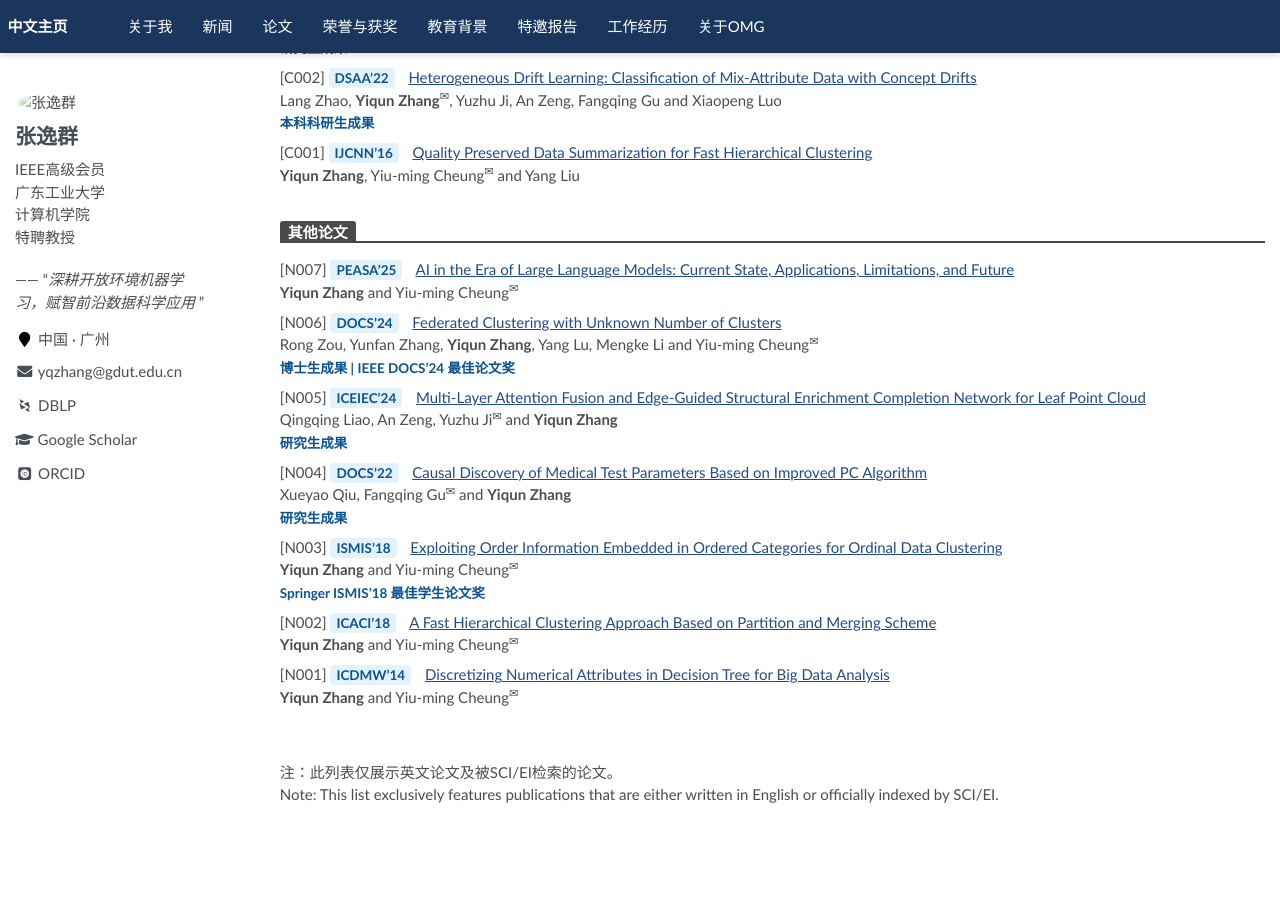
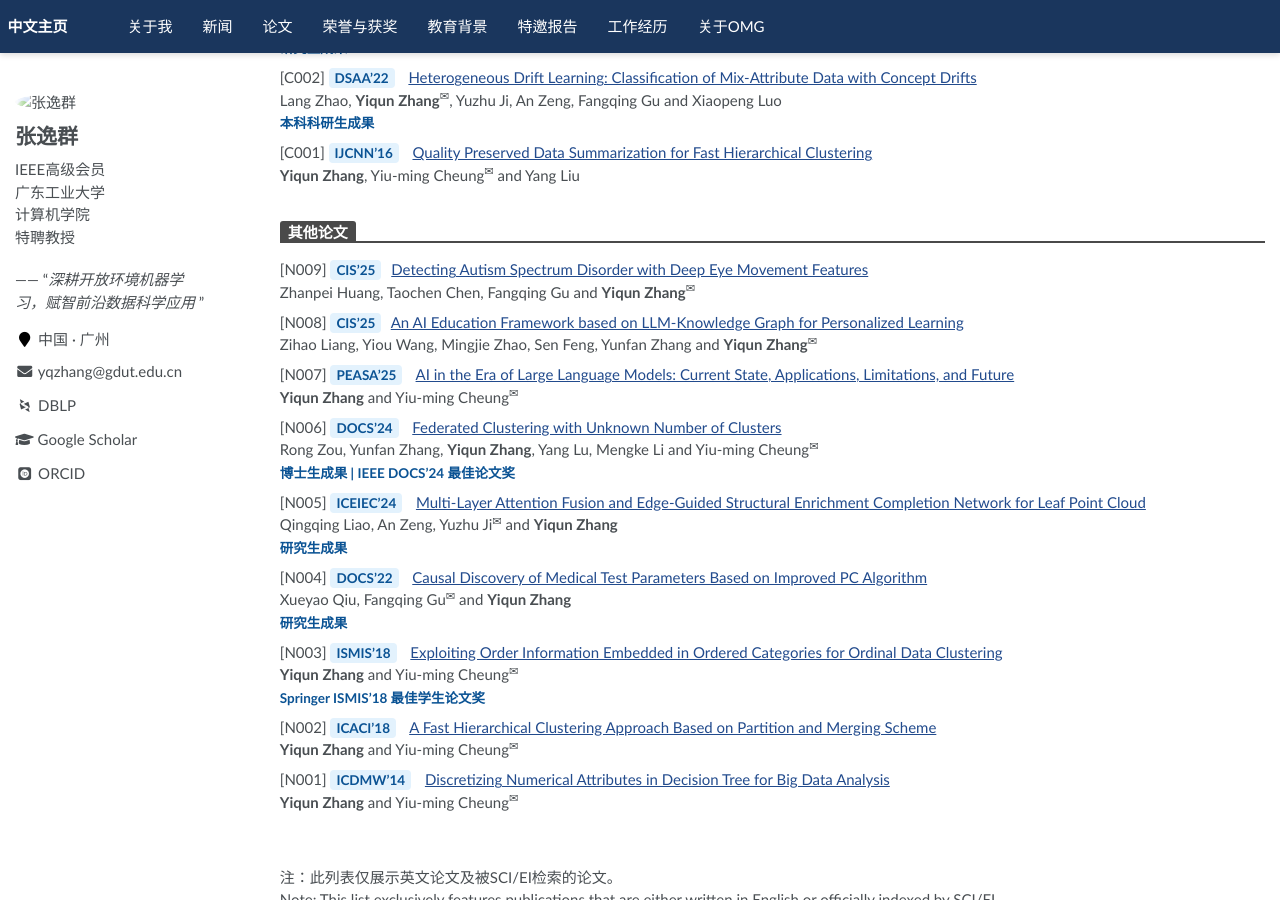
Before and after one commit to yqzhang-Zz/zh-publications, a Jekyll site: the page built from _pages/about.md, in a window 1280 px wide and 900 px high, scrolled down 4930 px. Built offline with Jekyll 4.4.1, drawn with Linux system fonts in a browser that asks for light colours; some web fonts are replaced; a script that is not in the unit is left out; comment, search, counter and statistics services are not loaded.

Commit message:
Update about.md

```diff
--- a/_pages/about.md
+++ b/_pages/about.md
@@ -442,6 +442,16 @@ IJCNN'16</span>
   <div style="flex-grow: 1; height: 2px; background-color: #4a4a4a;"></div>
 </div>
 
+[N009] <span style="background-color: #e3f2fd; color: #0b5394; padding: 2px 6px; border-radius: 4px; font-weight: bold; font-size: 0.9em; margin-right: 6px;">
+CIS'25</span>
+[Detecting Autism Spectrum Disorder with Deep Eye Movement Features](https://ieeexplore.ieee.org/document/11433745)<br>
+Zhanpei Huang, Taochen Chen, Fangqing Gu and **Yiqun Zhang**<sup>&#x2709;</sup><br>
+
+[N008] <span style="background-color: #e3f2fd; color: #0b5394; padding: 2px 6px; border-radius: 4px; font-weight: bold; font-size: 0.9em; margin-right: 6px;">
+CIS'25</span>
+[An AI Education Framework based on LLM-Knowledge Graph for Personalized Learning](https://ieeexplore.ieee.org/document/11433876)<br>
+Zihao Liang, Yiou Wang, Mingjie Zhao, Sen Feng, Yunfan Zhang and **Yiqun Zhang**<sup>&#x2709;</sup><br>
+
 [N007] <span style="background-color: #e3f2fd; color: #0b5394; padding: 2px 6px; border-radius: 4px; font-weight: bold; font-size: 0.9em; margin-right: 6px;">
 PEASA'25</span>
 [AI in the Era of Large Language Models: Current State, Applications, Limitations, and Future](https://www.peasa.eu/site/article/view/68)<br>
```
